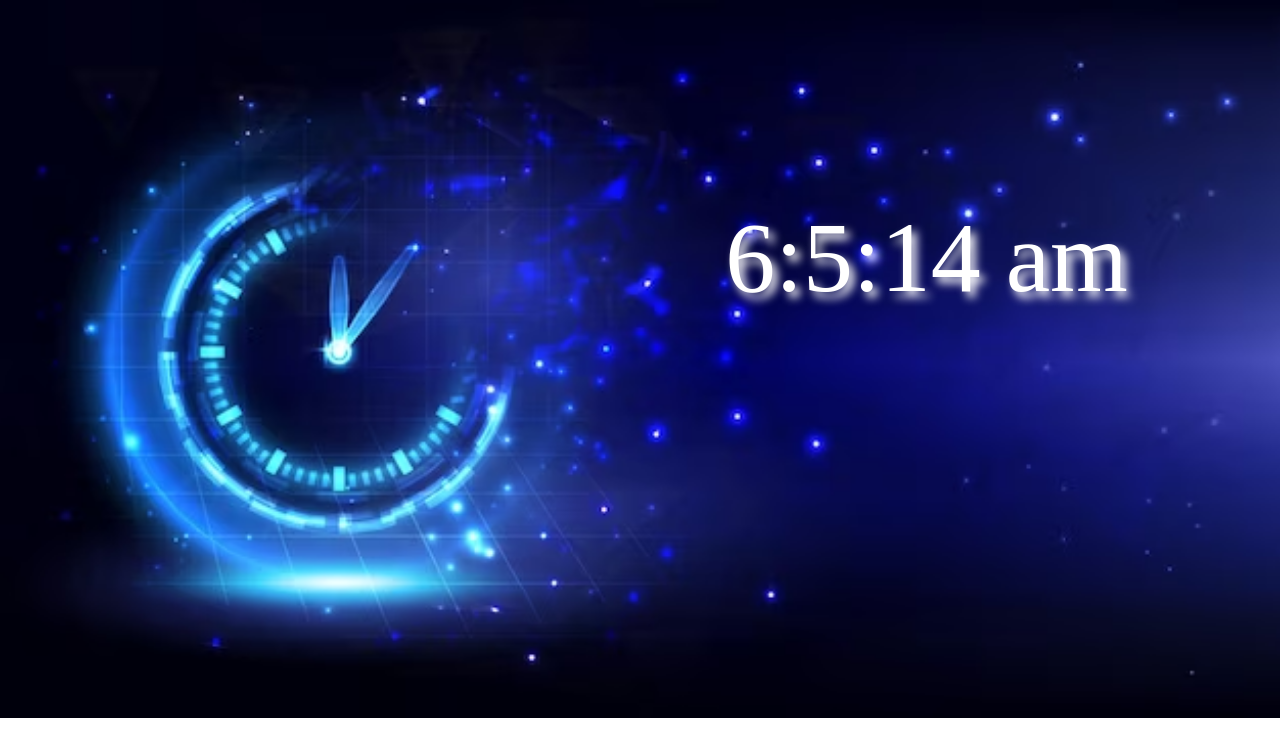
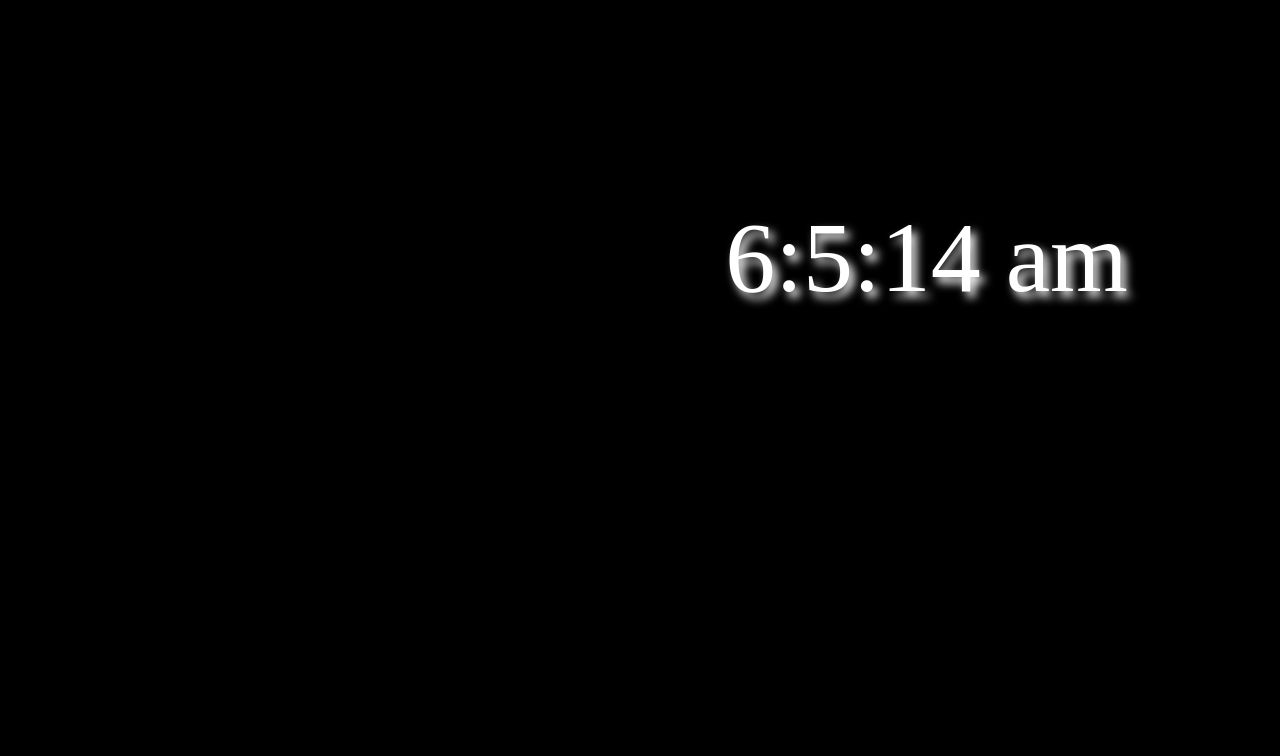
Before and after one commit to Sandeep9896/digital-clock, a plain HTML site: page index.html in a window 1280 px wide. Drawn offline with Linux system fonts and the light colour scheme.

Commit message:
Update style.css

```diff
--- a/style.css
+++ b/style.css
@@ -11,7 +11,7 @@
     text-shadow: 5px 6px 10px white;
 }
 body{
-    background-image: url(https://raw.githubusercontent.com/Sandeep9896/digital-clock/main/a.avif);
+    background-color:black;
     background-repeat: no-repeat;
     background-size: cover;
 }
```
